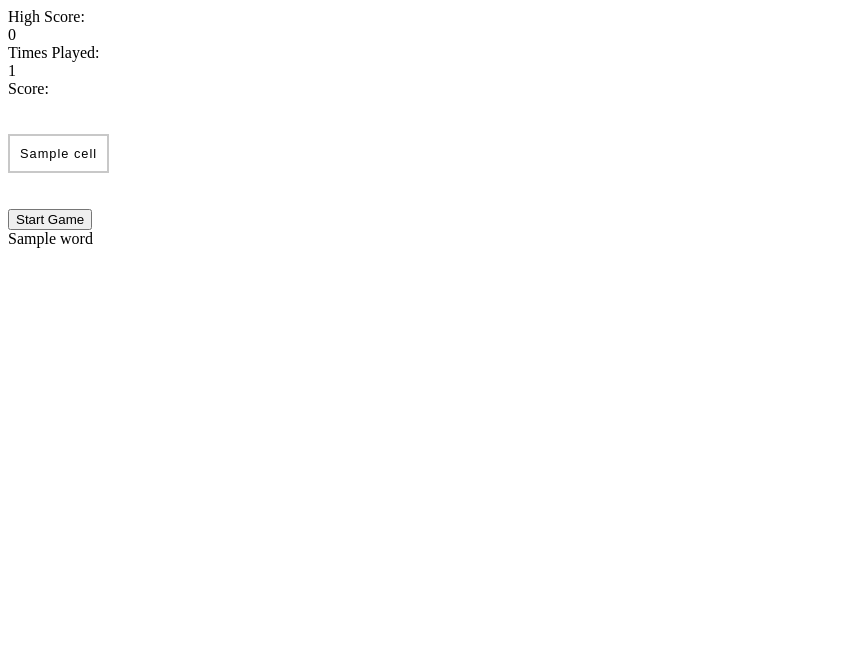
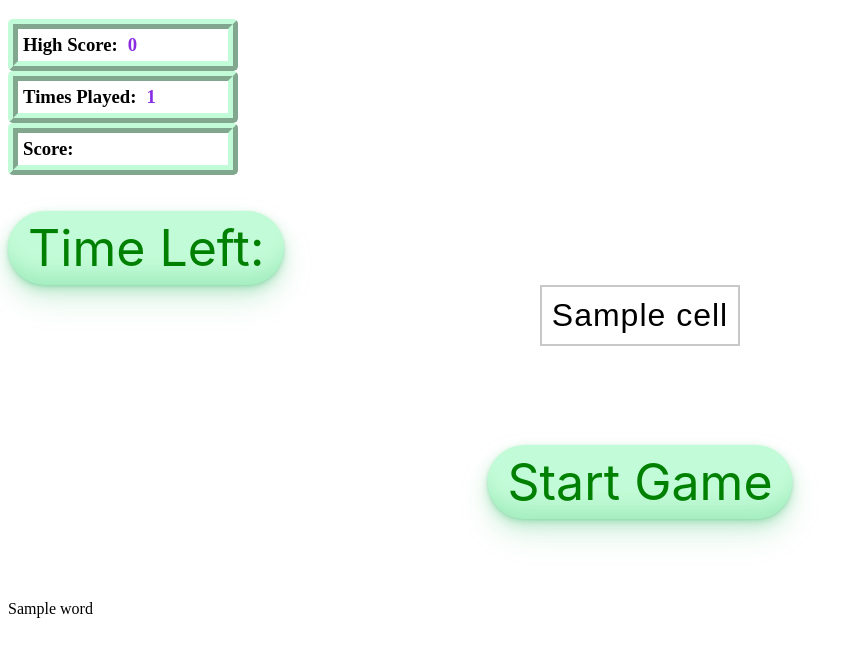
Before and after one commit to coachdaveofficial/flask-boggle, a Flask app: template templates/index.html in a window 1280 px wide. Shown: the top 657 px of the page, without its empty margins (0-863 px from the left). Run offline with Flask 2, Linux system fonts and the light colour scheme; the template is opened without the code that fills it: most values are stand-ins (such as "Sample title", 1, 10 or a date in 2020); parts of the project's set-up code (start-up, migrations or seed data) failed here and were passed over.

Commit message:
updated css

```diff
--- a/static/styles.css
+++ b/static/styles.css
@@ -27,10 +27,123 @@ caption {
 }
 
 table {
-    cursor: pointer;
+    align-content: center;
+    margin-left: auto;
+    margin-right: auto;
     border-collapse: collapse;
     border: 2px solid rgb(200, 200, 200);
     letter-spacing: 1px;
     font-family: sans-serif;
-    font-size: .8rem;
+    font-size: 2rem;
 }
+
+.game-data {
+    border-color: #c2fbd7;
+    border-radius: 5px;
+    padding: 5px;
+    border-width: 10px;
+    border-style: ridge;
+    display: flex;
+    max-width: 200px;
+    text-align: center;
+    align-content: center;
+}
+
+#high-score {
+
+   padding-left: 5%;
+    color: blueviolet;
+
+}
+#num-plays {
+
+   padding-left: 5%;
+    color: blueviolet;
+}
+
+#timer-container {
+
+        background-color: #c2fbd7;
+        border-radius: 100px;
+        box-shadow: rgba(44, 187, 99, .2) 0 -25px 18px -14px inset,rgba(44, 187, 99, .15) 0 1px 2px,rgba(44, 187, 99, .15) 0 2px 4px,rgba(44, 187, 99, .15) 0 4px 8px,rgba(44, 187, 99, .15) 0 8px 16px,rgba(44, 187, 99, .15) 0 16px 32px;
+        color: green;
+        display: inline-block;
+        font-family: CerebriSans-Regular,-apple-system,system-ui,Roboto,sans-serif;
+        padding: 7px 20px;
+        text-align: center;
+        text-decoration: none;
+        transition: all 250ms;
+        border: 0;
+        font-size: 50px;
+        user-select: none;
+        -webkit-user-select: none;
+        touch-action: manipulation;
+
+}
+#score-board{
+
+   padding-left: 5%;
+    color: blueviolet;
+
+}
+
+.button-container {
+    height: 200px;
+    position: relative;
+  }
+
+.button-center {
+    margin: 0;
+    position: absolute;
+    top: 50%;
+    left: 50%;
+    -ms-transform: translate(-50%, -50%);
+    transform: translate(-50%, -50%);
+  }
+
+
+  /* CSS */
+  .button-startgame {
+    background-color: #c2fbd7;
+    border-radius: 100px;
+    box-shadow: rgba(44, 187, 99, .2) 0 -25px 18px -14px inset,rgba(44, 187, 99, .15) 0 1px 2px,rgba(44, 187, 99, .15) 0 2px 4px,rgba(44, 187, 99, .15) 0 4px 8px,rgba(44, 187, 99, .15) 0 8px 16px,rgba(44, 187, 99, .15) 0 16px 32px;
+    color: green;
+    cursor: pointer;
+    display: inline-block;
+    font-family: CerebriSans-Regular,-apple-system,system-ui,Roboto,sans-serif;
+    padding: 7px 20px;
+    text-align: center;
+    text-decoration: none;
+    transition: all 250ms;
+    border: 0;
+    font-size: 50px;
+    user-select: none;
+    -webkit-user-select: none;
+    touch-action: manipulation;
+  }
+
+  .button-startgame:hover {
+    box-shadow: rgba(44,187,99,.35) 0 -25px 18px -14px inset,rgba(44,187,99,.25) 0 1px 2px,rgba(44,187,99,.25) 0 2px 4px,rgba(44,187,99,.25) 0 4px 8px,rgba(44,187,99,.25) 0 8px 16px,rgba(44,187,99,.25) 0 16px 32px;
+    transform: scale(1.05) rotate(-1deg);
+  }
+
+  .form-container {
+    align-content: center;
+    margin-left: auto;
+    margin-right: auto;
+  }
+  #word-guess-form {
+    background-color: #c2fbd7;
+    border-radius: 100px;
+    box-shadow: rgba(44, 187, 99, .2) 0 -25px 18px -14px inset,rgba(44, 187, 99, .15) 0 1px 2px,rgba(44, 187, 99, .15) 0 2px 4px,rgba(44, 187, 99, .15) 0 4px 8px,rgba(44, 187, 99, .15) 0 8px 16px,rgba(44, 187, 99, .15) 0 16px 32px;
+    display: inline-block;
+    font-family: CerebriSans-Regular,-apple-system,system-ui,Roboto,sans-serif;
+    padding: 7px 20px;
+    text-align: center;
+    text-decoration: none;
+
+  }
+  form button {
+    background-color: #ffffff;
+    border-radius: 100px;
+  }
--- a/templates/index.html
+++ b/templates/index.html
@@ -1,12 +1,27 @@
 {% extends 'base.html' %}
 
 {% block content %}
+<h3>
+    <div class="game-data">
         <span>High Score:</span><div id="high-score"></div>
+    </div>
+    <div class="game-data">
         <span>Times Played:</span><div id="num-plays"></div>
+    </div>
+    <div class="game-data">
         <span>Score:</span><div id="score-board"></div>
+    </div>
+
+
+
+
+</h3>
 
 <br>
-<div class="timer"></div>
+<div id="timer-container">
+    <span>Time Left:<div class="timer"></div></span>
+</div>
+
 <br>
 <table class="board">
     {% for row in board %}
@@ -19,13 +34,20 @@
 </table>
 
 <br>
+<div class="form-container">
     <form id="word-guess-form" action="/word-check" style="display: none;">
         <label for="word-guess">Guess A Word</label>
         <input type="text" name="word-guess" id="word-guess">
         <span><button>Submit</button></span>
     </form>
+</div>
 <br>
-<button id="start-timer">Start Game</button>
+<div class="button-container">
+    <div class="button-center">
+        <button id="start-timer" class="button-startgame">Start Game</button>
+    </div>
+</div>
+
 <br>
 <div id="response">{{word}}</div>
 
```
Lines whose indentation alone changed are shown as unchanged.
